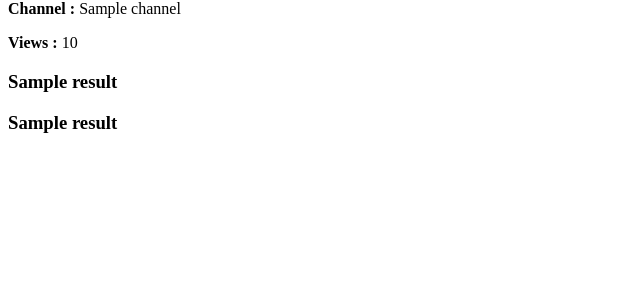
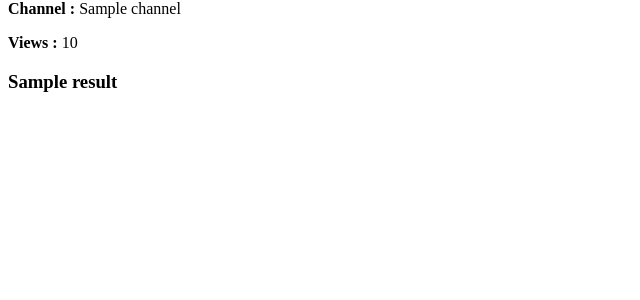
Before and after one commit to sameer-456/phishing-web-project, a Flask app: template templates/youtube.html in a window 1280 px wide. Shown: the part 469-769 px from the top of the page, without its empty margins (0-640 px from the left). Run offline with Flask 3, Linux system fonts and the light colour scheme; the template is opened without the code that fills it: most values are stand-ins (such as "Sample title", 1, 10 or a date in 2020); grey boxes marked "Sample" are stand-in pictures; parts of the project's set-up code (start-up, migrations or seed data) failed here and were passed over.

Commit message:
Fix youtube analysis display

```diff
--- a/templates/youtube.html
+++ b/templates/youtube.html
@@ -11,7 +11,7 @@
 <form method="POST">
 <input type="text" name="video_url" placeholder="Paste YouTube Link" required>
 <button type="submit">Analyze</button>
-{% if thumbnail %}
+{% if result %}
 
 <br><br>
 
@@ -27,10 +27,3 @@
 
 {% endif %}
 </form>
-
-{% if result %}
-<h3>{{ result }}</h3>
-{% endif %}
-
-</body>
-</html>
```
